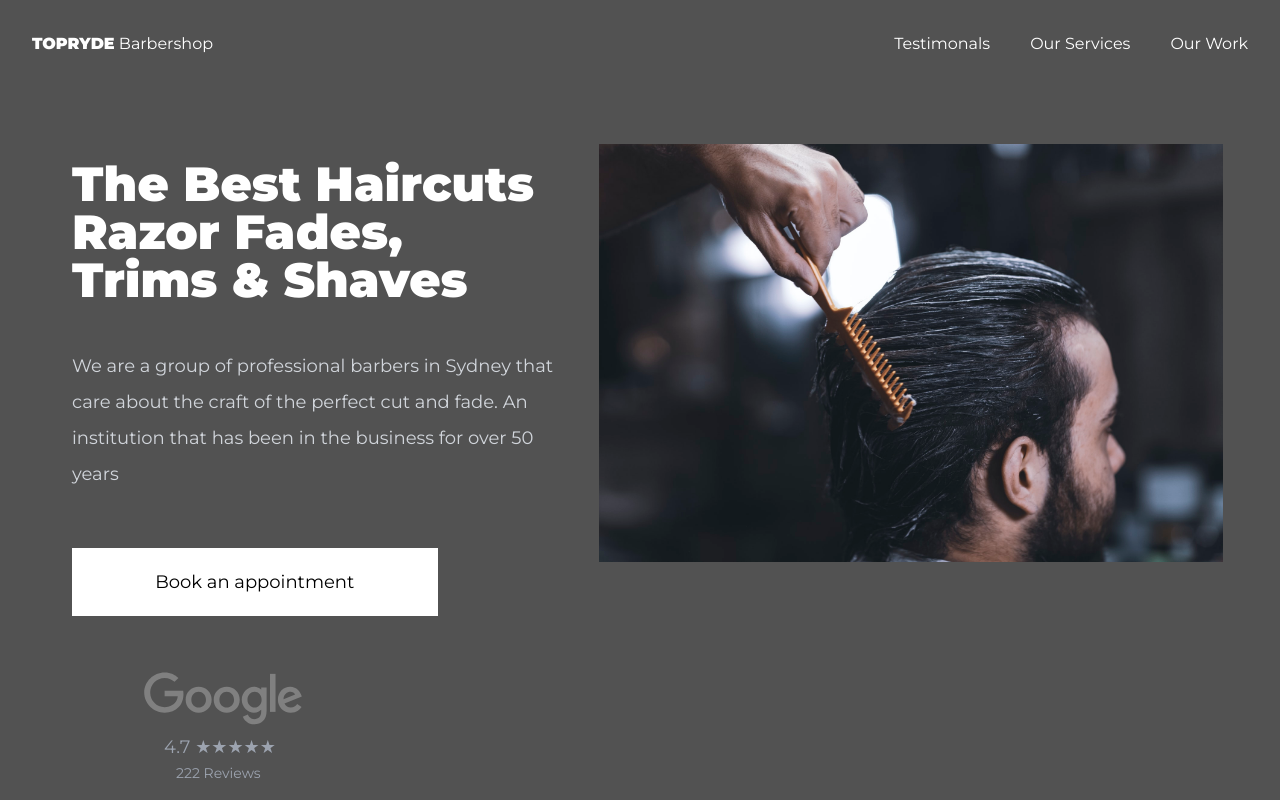
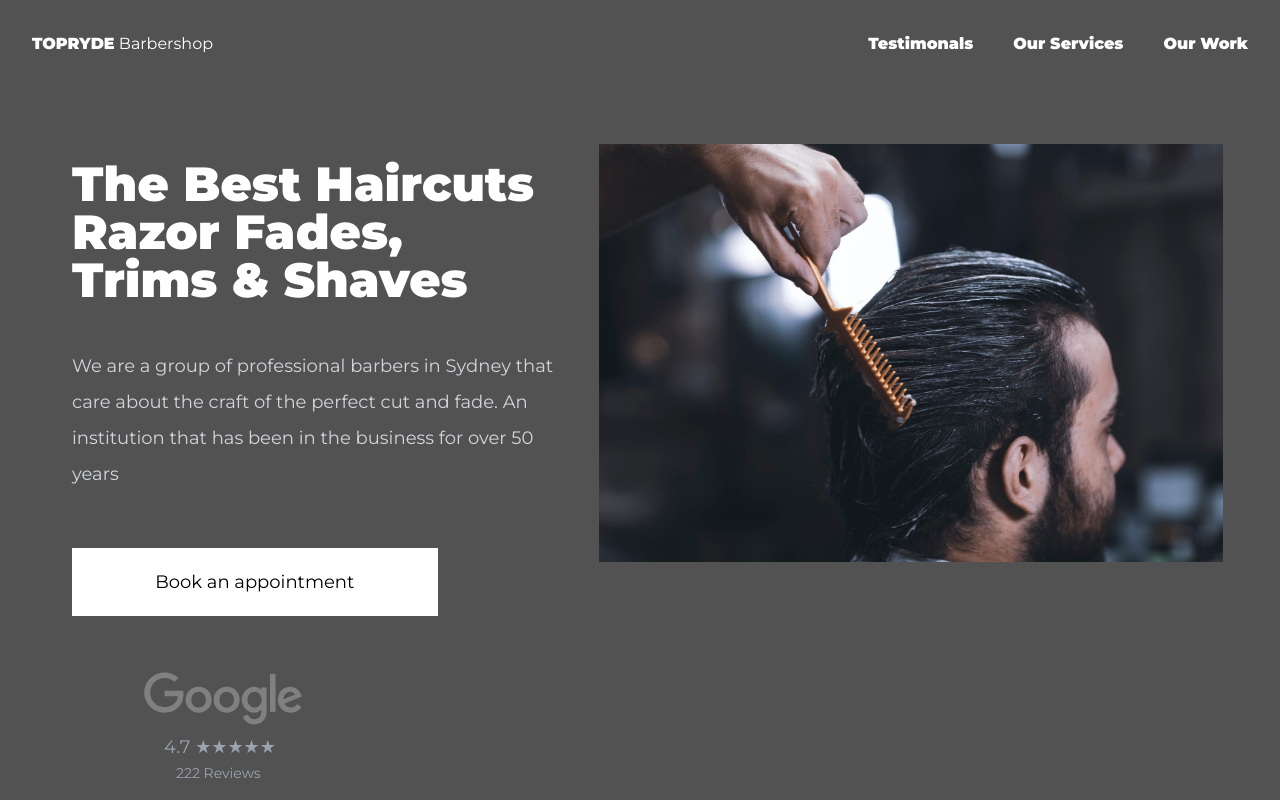
Before and after one commit to asimsheikh/toprydebarbershop, a Next.js app: page / in a window 1280 px wide. Shown: the top 800 px of the page. Built offline with nearby package versions, Linux system fonts and the light colour scheme.

Commit message:
Making nav items semi bold

```diff
--- a/src/components/Nav.jsx
+++ b/src/components/Nav.jsx
@@ -3,13 +3,13 @@ const NavBar = () => {
                 <div class="nav-item sm:flex-1">
                     <span class="logo font-extrabold">TOPRYDE</span>&nbsp;Barbershop
                 </div>
-                <div class="nav-item hidden sm:inline">
+                <div class="nav-item hidden sm:inline font-semibold">
                     <a href="#testimonials">Testimonals</a>
                 </div>
-                <div class="nav-item hidden sm:inline">
+                <div class="nav-item hidden sm:inline font-semibold">
                     <a href="#services">Our Services</a>
                 </div>
-                <div class="nav-item hidden sm:inline">
+                <div class="nav-item hidden sm:inline font-semibold">
                     <a href="#gallery">Our Work</a>
                     </div>
         </nav>
```
